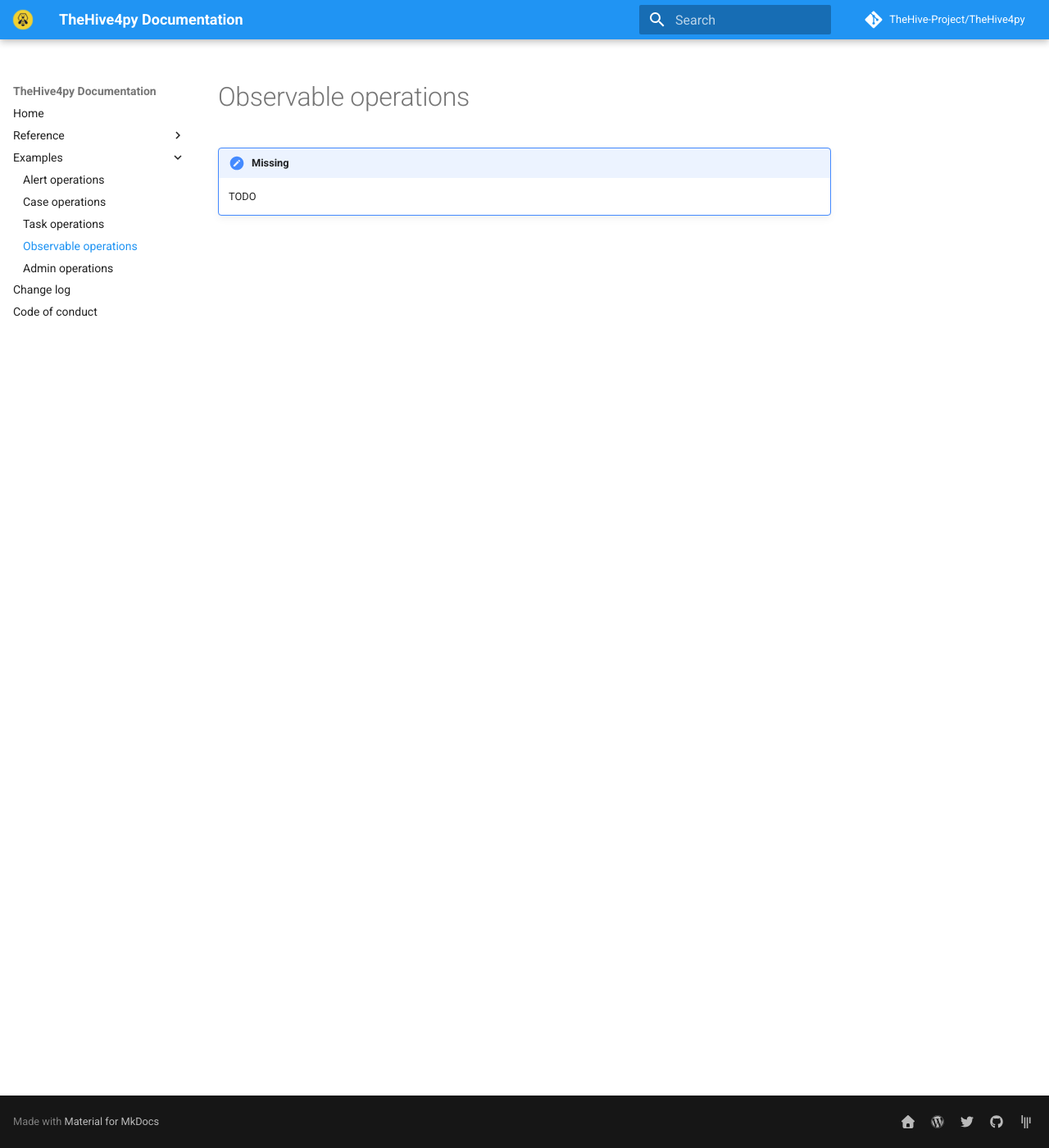
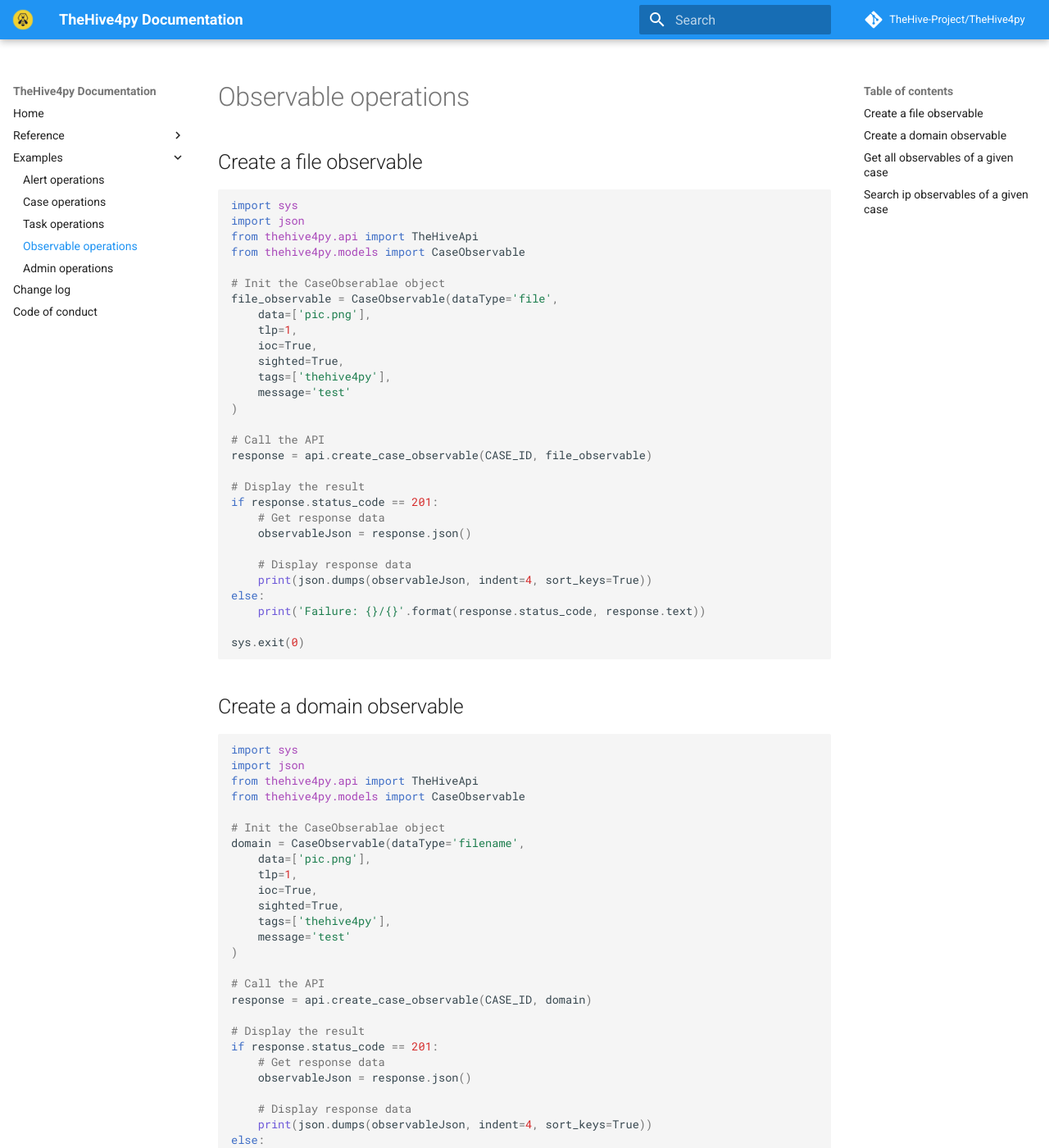
Before and after one commit to TheHive-Project/TheHive4py, an MkDocs documentation site: the page built from docs/samples/observable-operations.md, in a window 1280 px wide and 1400 px high. Shown: the whole window at 82% size. Built offline with MkDocs 1.6.1 and Material for MkDocs 9.7.7, drawn with Linux system fonts in a browser that asks for light colours; comment, search, counter and statistics services are not loaded; some of the changed text lies outside the part shown.

Commit message:
#153 Add documentation blocks and observable samples

````diff
--- a/docs/samples/observable-operations.md
+++ b/docs/samples/observable-operations.md
@@ -1,2 +1,78 @@
+
+## Create a file observable
+
+```python
+import sys
+import json
+from thehive4py.api import TheHiveApi
+from thehive4py.models import CaseObservable
+
+# Init the CaseObserablae object
+file_observable = CaseObservable(dataType='file',
+    data=['pic.png'],
+    tlp=1,
+    ioc=True,
+    sighted=True,
+    tags=['thehive4py'],
+    message='test'
+)
+
+# Call the API
+response = api.create_case_observable(CASE_ID, file_observable)
+
+# Display the result
+if response.status_code == 201:
+    # Get response data
+    observableJson = response.json()
+
+    # Display response data
+    print(json.dumps(observableJson, indent=4, sort_keys=True))
+else:
+    print('Failure: {}/{}'.format(response.status_code, response.text))
+
+sys.exit(0)
+```
+
+## Create a domain observable
+
+```python
+import sys
+import json
+from thehive4py.api import TheHiveApi
+from thehive4py.models import CaseObservable
+
+# Init the CaseObserablae object
+domain = CaseObservable(dataType='filename',
+    data=['pic.png'],
+    tlp=1,
+    ioc=True,
+    sighted=True,
+    tags=['thehive4py'],
+    message='test'
+)
+
+# Call the API
+response = api.create_case_observable(CASE_ID, domain)
+
+# Display the result
+if response.status_code == 201:
+    # Get response data
+    observableJson = response.json()
+
+    # Display response data
+    print(json.dumps(observableJson, indent=4, sort_keys=True))
+else:
+    print('Failure: {}/{}'.format(response.status_code, response.text))
+
+sys.exit(0)
+```
+
+## Get all observables of a given case
+
 !!! missing
     TODO
+
+## Search ip observables of a given case
+
+!!! missing
+    TODO
--- a/mkdocs.yml
+++ b/mkdocs.yml
@@ -65,3 +65,5 @@
     - pymdownx.superfences
     - pymdownx.tabbed
     - pymdownx.details
+    - pymdownx.tasklist:
+        custom_checkbox: true
````
Also changed, not shown: docs/index.md (+33 -19 lines), 1 other file.
